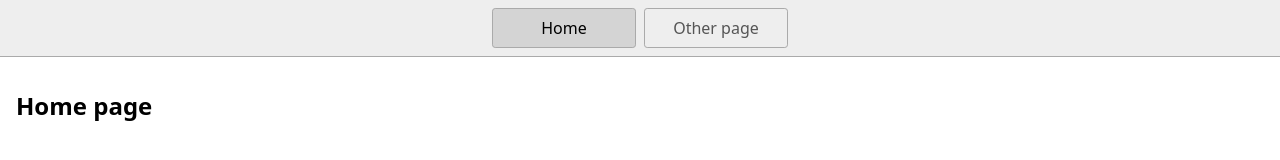
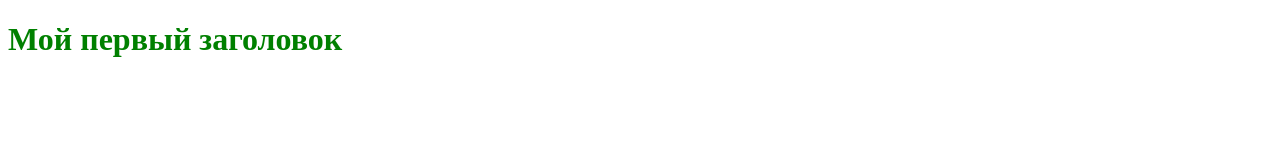
Before and after one commit to iZelikov/itlogia-course-frontend, a website: page index.html in a window 1280 px wide. Drawn offline with Linux system fonts and the light colour scheme.

Commit message:
My first html (no ;)

```diff
--- a/index.html
+++ b/index.html
@@ -1,23 +1,12 @@
 <!DOCTYPE html>
-<html lang="en">
+<html lang="ru">
   <head>
     <title>Home</title>
     <meta charset="UTF-8" />
     <meta name="viewport" content="width=device-width" />
-    <!--
-      Need a visual blank slate?
-      Remove all code in `styles.css`!
-    -->
-    <link rel="stylesheet" href="styles.css" />
-    <script type="module" src="script.js"></script>
+    <link rel="stylesheet" href="styles/style.css">
   </head>
   <body>
-    <nav>
-      <a href="/" aria-current="page">Home</a>
-      <a href="/page2.html">Other page</a>
-    </nav>
-    <main>
-      <h1>Home page</h1>
-    </main>
+    <h1>Мой первый заголовок</h1>
   </body>
 </html>
--- a/script.js
+++ /dev/null
@@ -1 +0,0 @@
-console.log('Hello!');
--- a/styles.css
+++ /dev/null
@@ -1,46 +0,0 @@
-* {
-  box-sizing: border-box;
-}
-
-body {
-  margin: 0;
-  font-family: system-ui, sans-serif;
-  color: black;
-  background-color: white;
-}
-
-nav {
-  display: flex;
-  flex-wrap: wrap;
-  align-items: center;
-  justify-content: center;
-  padding: 0.5rem;
-  gap: 0.5rem;
-  border-bottom: solid 1px #aaa;
-  background-color: #eee;
-}
-
-nav a {
-  display: inline-block;
-  min-width: 9rem;
-  padding: 0.5rem;
-  border-radius: 0.2rem;
-  border: solid 1px #aaa;
-  text-align: center;
-  text-decoration: none;
-  color: #555;
-}
-
-nav a[aria-current='page'] {
-  color: #000;
-  background-color: #d4d4d4;
-}
-
-main {
-  padding: 1rem;
-}
-
-h1 {
-  font-weight: bold;
-  font-size: 1.5rem;
-}
--- /dev/null
+++ b/styles/style.css
@@ -0,0 +1,3 @@
+h1 {
+    color: green;
+}
```
Also changed, not shown: page2.html (deleted, +0 -19 lines).
